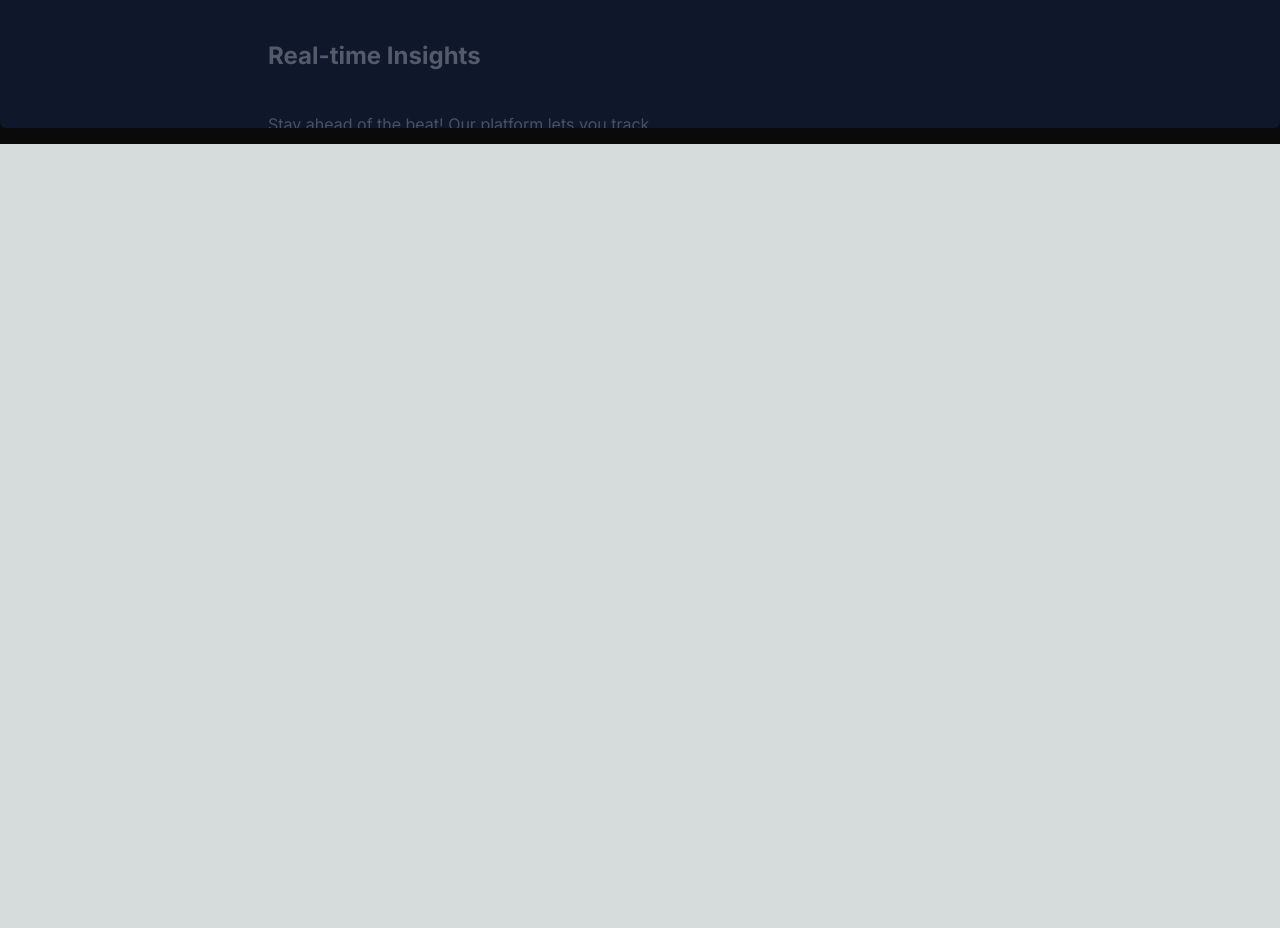
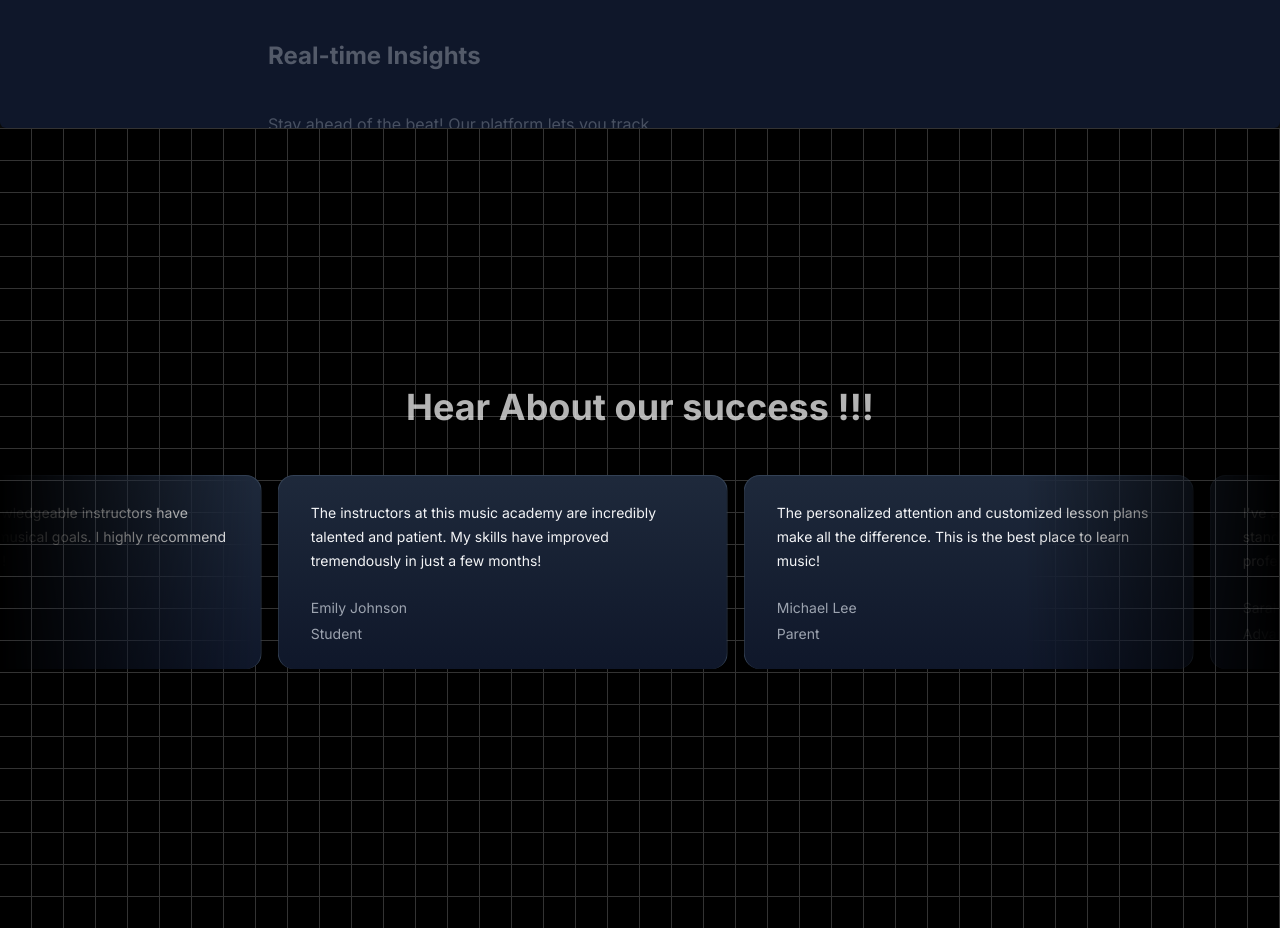
Before and after one commit to Aditya261201/next-myMusic-academy, a Next.js app: page / in a window 1280 px wide. Shown: the part 1820-2748 px from the top of the page. Before the commit the page ends 1964 px from the top, so only its background shows below. Built offline with nearby package versions, Linux system fonts and the light colour scheme.

Commit message:
infinite moving cards and grid background

```diff
--- a/package.json
+++ b/package.json
@@ -10,7 +10,8 @@
   },
   "dependencies": {
     "clsx": "^2.1.1",
-    "framer-motion": "^11.3.8",
+    "framer-motion": "^11.3.17",
+    "mini-svg-data-uri": "^1.4.4",
     "next": "14.2.5",
     "react": "^18",
     "react-dom": "^18",
--- a/src/app/page.tsx
+++ b/src/app/page.tsx
@@ -1,6 +1,7 @@
 import ChooseUs from "@/components/ChooseUs";
 import FeaturedCourses from "@/components/FeaturedCourses";
 import Hero from "@/components/Hero";
+import Testimonials from "@/components/Testimonials";
 
 export default function Home() {
   return (
@@ -8,6 +9,7 @@
       <Hero />
       <FeaturedCourses />
       <ChooseUs />
+      <Testimonials />
     </main>
   );
 }
--- a/src/components/ChooseUs.tsx
+++ b/src/components/ChooseUs.tsx
@@ -53,7 +53,7 @@
 
 
     return (
-        <div className="pb-4">
+        <div className="">
             <StickyScroll content={musicAcademyContent} />
         </div>
     )
--- /dev/null
+++ b/src/components/Testimonials.tsx
@@ -0,0 +1,64 @@
+"use client";
+import React, { useEffect, useState } from "react";
+import { InfiniteMovingCards } from "@/components/ui/infinite-moving-cards";
+
+const Testimonials = () => {
+
+    const musicTestimonials = [
+        {
+            "quote": "The instructors at this music academy are incredibly talented and patient. My skills have improved tremendously in just a few months!",
+            "name": "Emily Johnson",
+            "title": "Student"
+        },
+        {
+            "quote": "The personalized attention and customized lesson plans make all the difference. This is the best place to learn music!",
+            "name": "Michael Lee",
+            "title": "Parent"
+        },
+        {
+            "quote": "I've attended several music schools, but this academy stands out for its dedication to student success and professional approach.",
+            "name": "Sarah Williams",
+            "title": "Advanced Student"
+        },
+        {
+            "quote": "The community here is amazing. Everyone is supportive and encouraging, making it a fantastic environment for learning.",
+            "name": "David Smith",
+            "title": "Beginner Student"
+        },
+        {
+            "quote": "The variety of classes and the expertise of the teachers make this academy a top choice for anyone serious about music.",
+            "name": "Olivia Brown",
+            "title": "Professional Musician"
+        },
+        {
+            "quote": "As a parent, I am thrilled with the progress my child has made. The academy's approach to teaching is both effective and enjoyable.",
+            "name": "Sophia Martinez",
+            "title": "Parent"
+        },
+        {
+            "quote": "The performances and recitals organized by the academy provide great opportunities for students to showcase their talent.",
+            "name": "James Wilson",
+            "title": "Intermediate Student"
+        },
+        {
+            "quote": "The supportive and knowledgeable instructors have helped me achieve my musical goals. I highly recommend this academy to anyone!",
+            "name": "Isabella Davis",
+            "title": "Student"
+        }
+    ];
+
+
+
+    return (
+        <div className="min-h-screen dark:bg-black bg-white  dark:bg-grid-white/[0.2] bg-grid-black/[0.2] flex items-center justify-center flex-col">
+            <h2 className="text-4xl font-bold p-4 pb-8 text-white opacity-70 text-center">Hear About our success !!!</h2>
+            <InfiniteMovingCards
+                items={musicTestimonials}
+                direction="right"
+                speed="slow"
+            />
+        </div>
+    )
+}
+
+export default Testimonials
--- /dev/null
+++ b/src/components/ui/infinite-moving-cards.tsx
@@ -0,0 +1,121 @@
+"use client";
+
+import { cn } from "@/lib/utils";
+import React, { useEffect, useState } from "react";
+
+export const InfiniteMovingCards = ({
+    items,
+    direction = "left",
+    speed = "fast",
+    pauseOnHover = true,
+    className,
+}: {
+    items: {
+        quote: string;
+        name: string;
+        title: string;
+    }[];
+    direction?: "left" | "right";
+    speed?: "fast" | "normal" | "slow";
+    pauseOnHover?: boolean;
+    className?: string;
+}) => {
+    const containerRef = React.useRef<HTMLDivElement>(null);
+    const scrollerRef = React.useRef<HTMLUListElement>(null);
+
+    useEffect(() => {
+        addAnimation();
+    }, []);
+    const [start, setStart] = useState(false);
+    function addAnimation() {
+        if (containerRef.current && scrollerRef.current) {
+            const scrollerContent = Array.from(scrollerRef.current.children);
+
+            scrollerContent.forEach((item) => {
+                const duplicatedItem = item.cloneNode(true);
+                if (scrollerRef.current) {
+                    scrollerRef.current.appendChild(duplicatedItem);
+                }
+            });
+
+            getDirection();
+            getSpeed();
+            setStart(true);
+        }
+    }
+    const getDirection = () => {
+        if (containerRef.current) {
+            if (direction === "left") {
+                containerRef.current.style.setProperty(
+                    "--animation-direction",
+                    "forwards"
+                );
+            } else {
+                containerRef.current.style.setProperty(
+                    "--animation-direction",
+                    "reverse"
+                );
+            }
+        }
+    };
+    const getSpeed = () => {
+        if (containerRef.current) {
+            if (speed === "fast") {
+                containerRef.current.style.setProperty("--animation-duration", "20s");
+            } else if (speed === "normal") {
+                containerRef.current.style.setProperty("--animation-duration", "40s");
+            } else {
+                containerRef.current.style.setProperty("--animation-duration", "80s");
+            }
+        }
+    };
+    return (
+        <div
+            ref={containerRef}
+            className={cn(
+                "scroller relative z-20  max-w-7xl overflow-hidden  [mask-image:linear-gradient(to_right,transparent,white_20%,white_80%,transparent)]",
+                className
+            )}
+        >
+            <ul
+                ref={scrollerRef}
+                className={cn(
+                    " flex min-w-full shrink-0 gap-4 py-4 w-max flex-nowrap",
+                    start && "animate-scroll ",
+                    pauseOnHover && "hover:[animation-play-state:paused]"
+                )}
+            >
+                {items.map((item, idx) => (
+                    <li
+                        className="w-[350px] max-w-full relative rounded-2xl border border-b-0 flex-shrink-0 border-slate-700 px-8 py-6 md:w-[450px]"
+                        style={{
+                            background:
+                                "linear-gradient(180deg, var(--slate-800), var(--slate-900)",
+                        }}
+                        key={item.name}
+                    >
+                        <blockquote>
+                            <div
+                                aria-hidden="true"
+                                className="user-select-none -z-1 pointer-events-none absolute -left-0.5 -top-0.5 h-[calc(100%_+_4px)] w-[calc(100%_+_4px)]"
+                            ></div>
+                            <span className=" relative z-20 text-sm leading-[1.6] text-gray-100 font-normal">
+                                {item.quote}
+                            </span>
+                            <div className="relative z-20 mt-6 flex flex-row items-center">
+                                <span className="flex flex-col gap-1">
+                                    <span className=" text-sm leading-[1.6] text-gray-400 font-normal">
+                                        {item.name}
+                                    </span>
+                                    <span className=" text-sm leading-[1.6] text-gray-400 font-normal">
+                                        {item.title}
+                                    </span>
+                                </span>
+                            </div>
+                        </blockquote>
+                    </li>
+                ))}
+            </ul>
+        </div>
+    );
+};
--- a/tailwind.config.ts
+++ b/tailwind.config.ts
@@ -1,6 +1,7 @@
 import { Spotlight } from "@/components/ui/Spotlight";
 import type { Config } from "tailwindcss";
 const defaultTheme = require("tailwindcss/defaultTheme");
+const svgToDataUri = require("mini-svg-data-uri");
 const colors = require("tailwindcss/colors");
 const {
   default: flattenColorPalette,
@@ -20,6 +21,7 @@
     extend: {
       animation: {
         spotlight : "spotlight 2s ease .75s 1 forwards",
+        scroll: "scroll var(--animation-duration, 40s) var(--animation-direction, forwards) linear infinite",
       },
       keyframes: {
         spotlight: {
@@ -32,6 +34,11 @@
             transform: "translate(-50%,-40%) scale(1)",
           },
         },
+        scroll: {
+          to: {
+            transform: "translate(calc(-50% - 0.5rem))",
+          },
+        },
       },
       backgroundImage: {
         "gradient-radial": "radial-gradient(var(--tw-gradient-stops))",
@@ -42,6 +49,28 @@
   },
   plugins: [
     addVariablesForColors,
+        function ({ matchUtilities, theme }: any) {
+      matchUtilities(
+        {
+          "bg-grid": (value: any) => ({
+            backgroundImage: `url("${svgToDataUri(
+              `<svg xmlns="http://www.w3.org/2000/svg" viewBox="0 0 32 32" width="32" height="32" fill="none" stroke="${value}"><path d="M0 .5H31.5V32"/></svg>`
+            )}")`,
+          }),
+          "bg-grid-small": (value: any) => ({
+            backgroundImage: `url("${svgToDataUri(
+              `<svg xmlns="http://www.w3.org/2000/svg" viewBox="0 0 32 32" width="8" height="8" fill="none" stroke="${value}"><path d="M0 .5H31.5V32"/></svg>`
+            )}")`,
+          }),
+          "bg-dot": (value: any) => ({
+            backgroundImage: `url("${svgToDataUri(
+              `<svg xmlns="http://www.w3.org/2000/svg" viewBox="0 0 32 32" width="16" height="16" fill="none"><circle fill="${value}" id="pattern-circle" cx="10" cy="10" r="1.6257413380501518"></circle></svg>`
+            )}")`,
+          }),
+        },
+        { values: flattenColorPalette(theme("backgroundColor")), type: "color" }
+      );
+    },
   ],
 };
 
```
Also changed, not shown: 1 other file (tests, documents, lock files or other folders).
